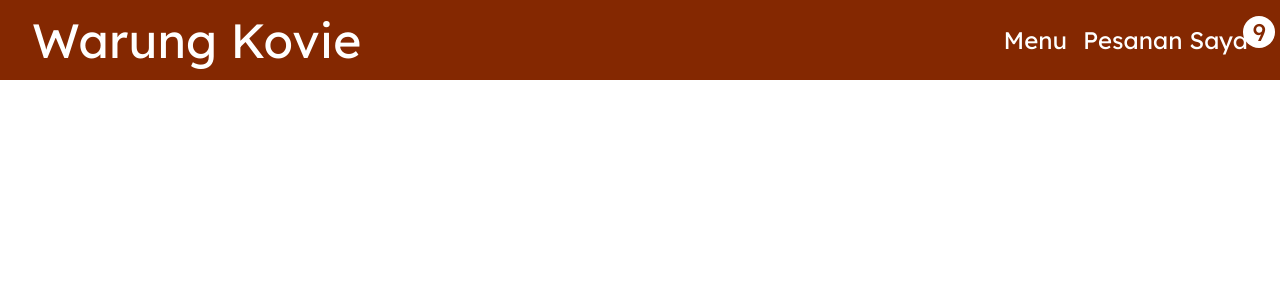
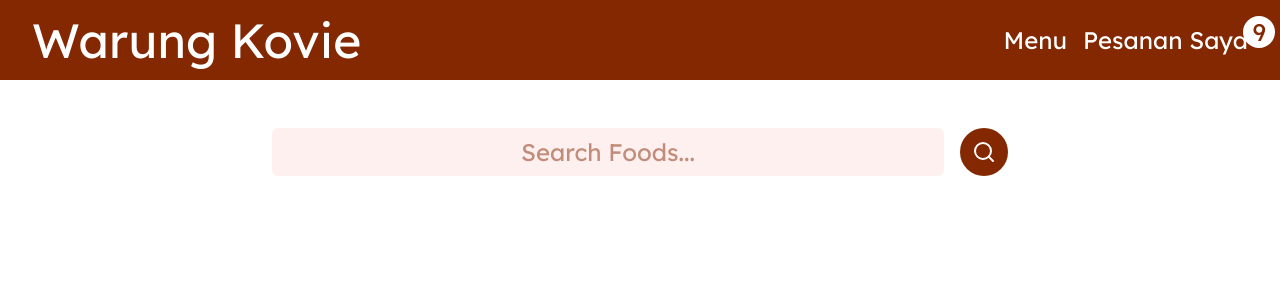
Before and after one commit to ovierevaldi/warung-kovie-app, a Next.js app: page / in a window 1280 px wide. Shown: the top 300 px of the page. Built offline with nearby package versions, Linux system fonts and the light colour scheme.

Commit message:
Add Search Bar UI

```diff
--- a/app/globals.css
+++ b/app/globals.css
@@ -1,5 +1,6 @@
 @import "tailwindcss";
 
 @theme {
-  --color-primary: oklch(0.4149 0.133 38.69)
+  --color-primary: oklch(0.4149 0.133 38.69);
+  --color-secondary: oklch(0.9669 0.0162 17.44)
 }
--- a/app/page.tsx
+++ b/app/page.tsx
@@ -1,7 +1,10 @@
+import SearchBar from "@/components/SearchBar";
 import Image from "next/image";
 
 export default function Home() {
   return (
-    <div></div>
+    <div>
+      <SearchBar />
+    </div>
   );
 }
--- /dev/null
+++ b/components/SearchBar.tsx
@@ -0,0 +1,20 @@
+import React from 'react'
+import { FiSearch } from "react-icons/fi";
+
+const SearchBar = () => {
+  return (
+    <div className='flex justify-center p-12 gap-x-4'>
+      <input
+        type='text'
+        placeholder='Search Foods...'
+        className='bg-secondary text-primary w-2xl py-2 px-4 text-2xl rounded-md text-center outline-primary focus:outline-[1.5px]'
+      />
+
+      <button className='bg-primary rounded-full w-12'>
+        <FiSearch className='mx-auto text-2xl text-white'/>
+      </button>
+    </div>
+  )
+}
+
+export default SearchBar
```
